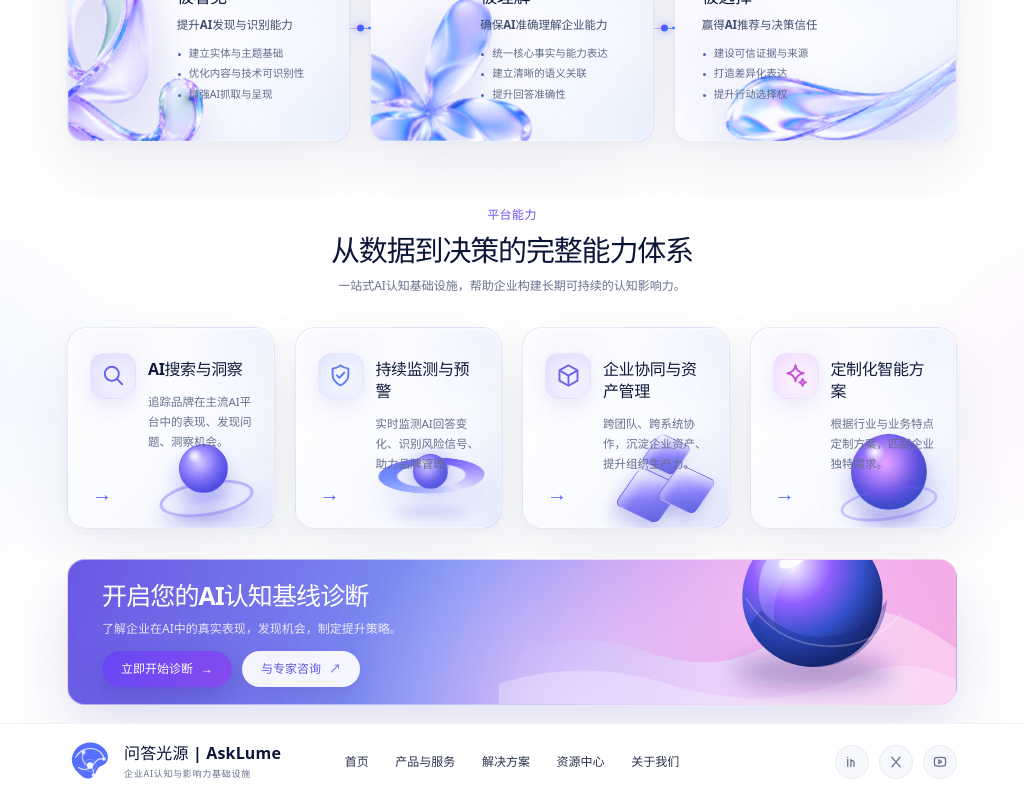
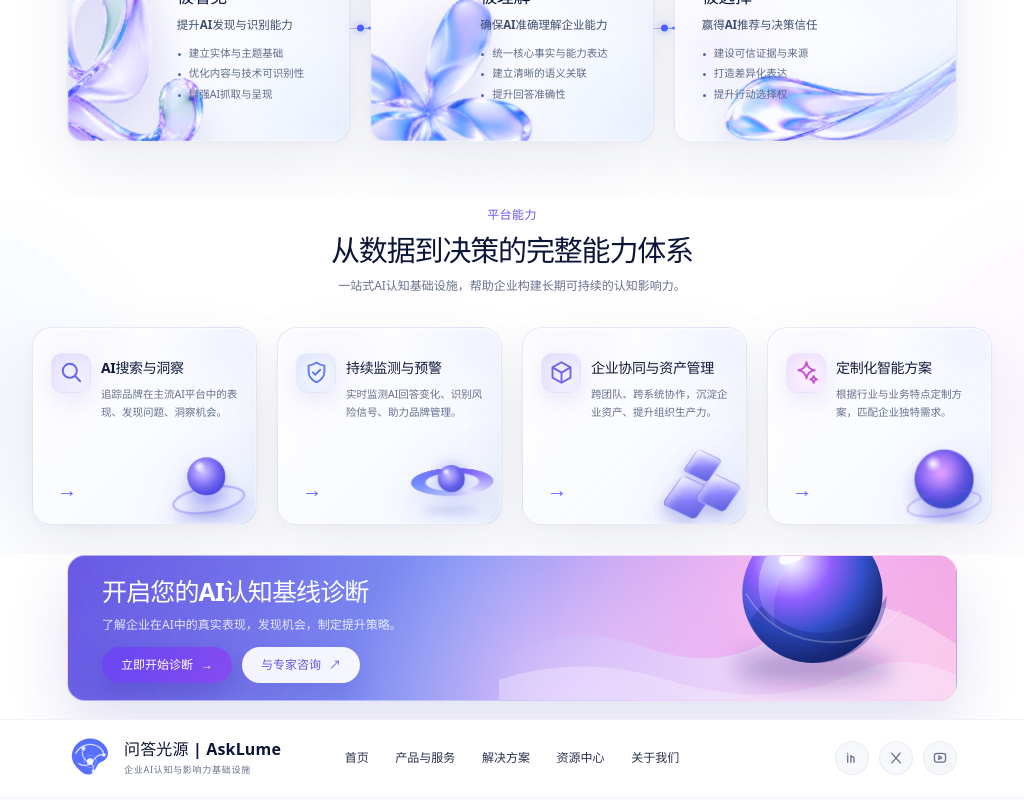
Before and after one commit to eclipsez/asklume-homepage, a React (Vite) app: page / in a window 1024 px wide. Shown: the part 1153-1953 px from the top of the page. Built offline with nearby package versions, Linux system fonts and the light colour scheme.

Commit message:
fix: calibrate capability card breakpoints

```diff
--- a/src/components/CapabilitiesSection.module.css
+++ b/src/components/CapabilitiesSection.module.css
@@ -9,7 +9,7 @@
 }
 
 .inner {
-  width: min(calc(100% - 48px), var(--content-width));
+  width: min(calc(100% - 64px), 1200px);
   margin-inline: auto;
   padding: 8px 0 30px;
 }
@@ -340,29 +340,51 @@
   }
 }
 
-@media (max-width: 1023px) {
-  .inner {
-    padding-bottom: 38px;
+@media (min-width: 769px) and (max-width: 1100px) {
+  .card {
+    grid-template-columns: 50px minmax(0, 1fr);
+    padding-inline: 18px;
   }
 
+  .icon {
+    width: 40px;
+    height: 40px;
+    border-radius: 12px;
+  }
+
+  .copy h3 {
+    font-size: 14px;
+  }
+
+  .copy p {
+    max-width: 155px;
+    margin-top: 8px;
+    font-size: 10.5px;
+  }
+
+  .art {
+    right: 4px;
+    transform:
+      translate3d(
+        calc(var(--depth-x) * -4px),
+        calc(var(--depth-y) * -3px),
+        0
+      )
+      scale(0.78);
+    transform-origin: right bottom;
+  }
+}
+
+@media (min-width: 769px) and (max-width: 900px) {
   .grid {
     grid-template-columns: repeat(2, minmax(0, 1fr));
-    max-width: 780px;
+    max-width: 760px;
     margin-inline: auto;
     gap: 18px;
   }
 
   .card {
-    min-height: 178px;
-    padding: 23px 25px 50px;
-  }
-
-  .copy p {
-    max-width: 235px;
-  }
-
-  .art {
-    right: 18px;
+    min-height: 176px;
   }
 }
 
```
Also changed, not shown: 1 other file (tests, documents, lock files or other folders).
